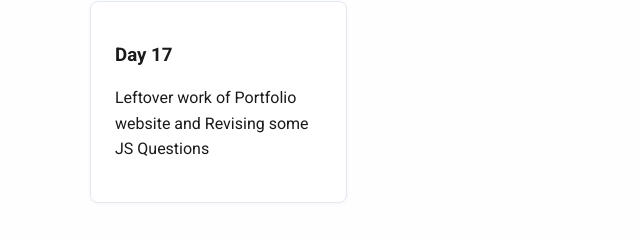
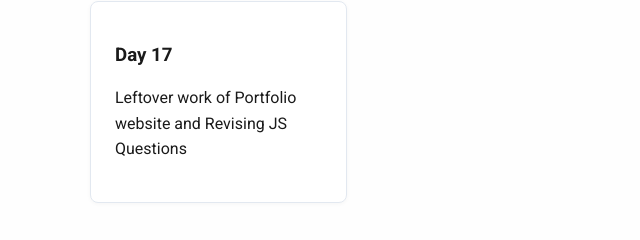
Before and after one commit to SanyamMahajan/TRAINING-BLOG, a plain HTML site: page index.html in a window 1280 px wide. Shown: the part 2442-2682 px from the top of the page, 0-640 px from the left. Drawn offline with Linux system fonts and the light colour scheme.

Commit message:
some changes

```diff
--- a/index.html
+++ b/index.html
@@ -96,7 +96,7 @@
         <a class="card" href="day14.html"><h3>Day 14</h3><p>Handling API and Portfolio website Enhancement</Node> </p></a>
         <a class="card" href="day15.html"><h3>Day 15</h3><p>Leftover work of Portfolio website </p></a>
         <a class="card" href="day16.html"><h3>Day 16</h3><p>Portfolio website & Revising some previous concept</Node> </p></a>
-        <a class="card" href="day17.html"><h3>Day 17</h3><p>Leftover work of Portfolio website and Revising some JS Questions</p></a>
+        <a class="card" href="day17.html"><h3>Day 17</h3><p>Leftover work of Portfolio website and Revising JS Questions</p></a>
 
 
       </div>
```
Also changed, not shown: day17.html (+1 -1 lines).
